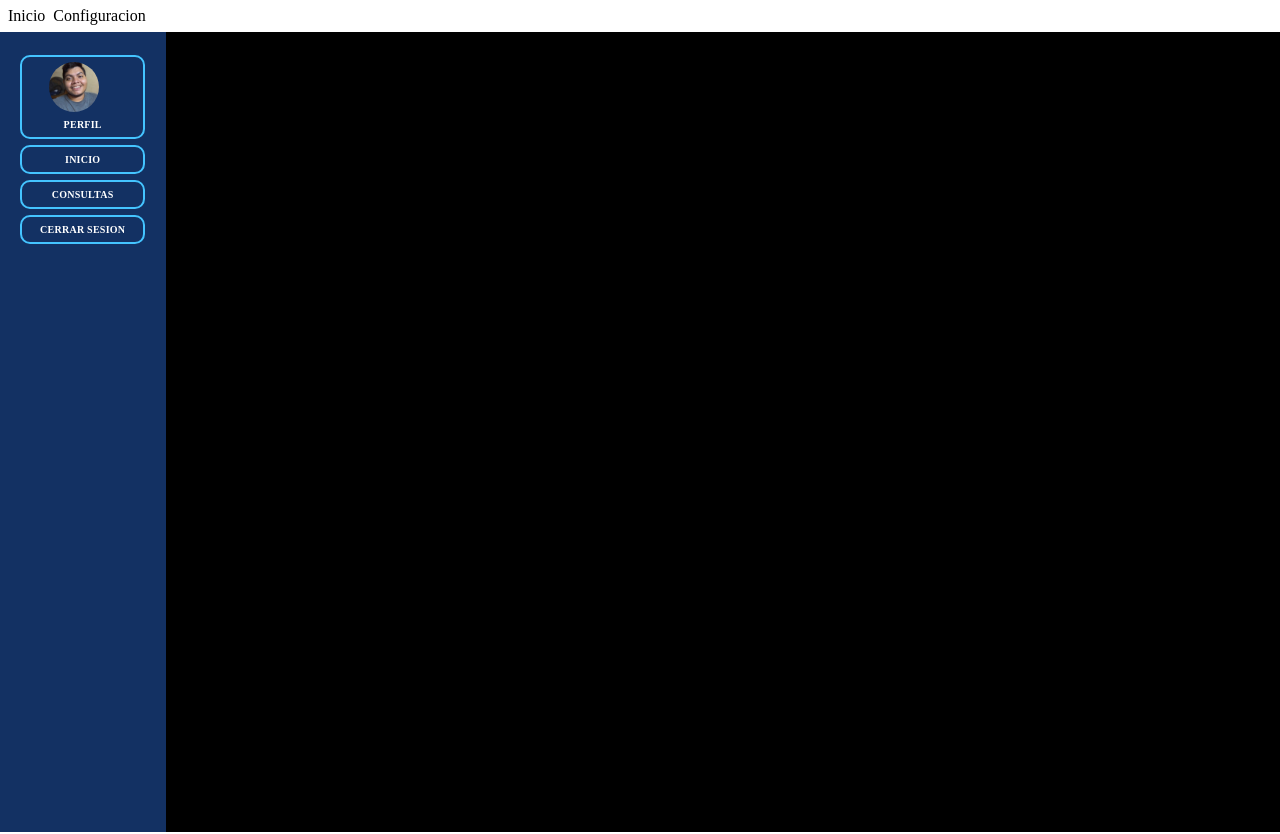
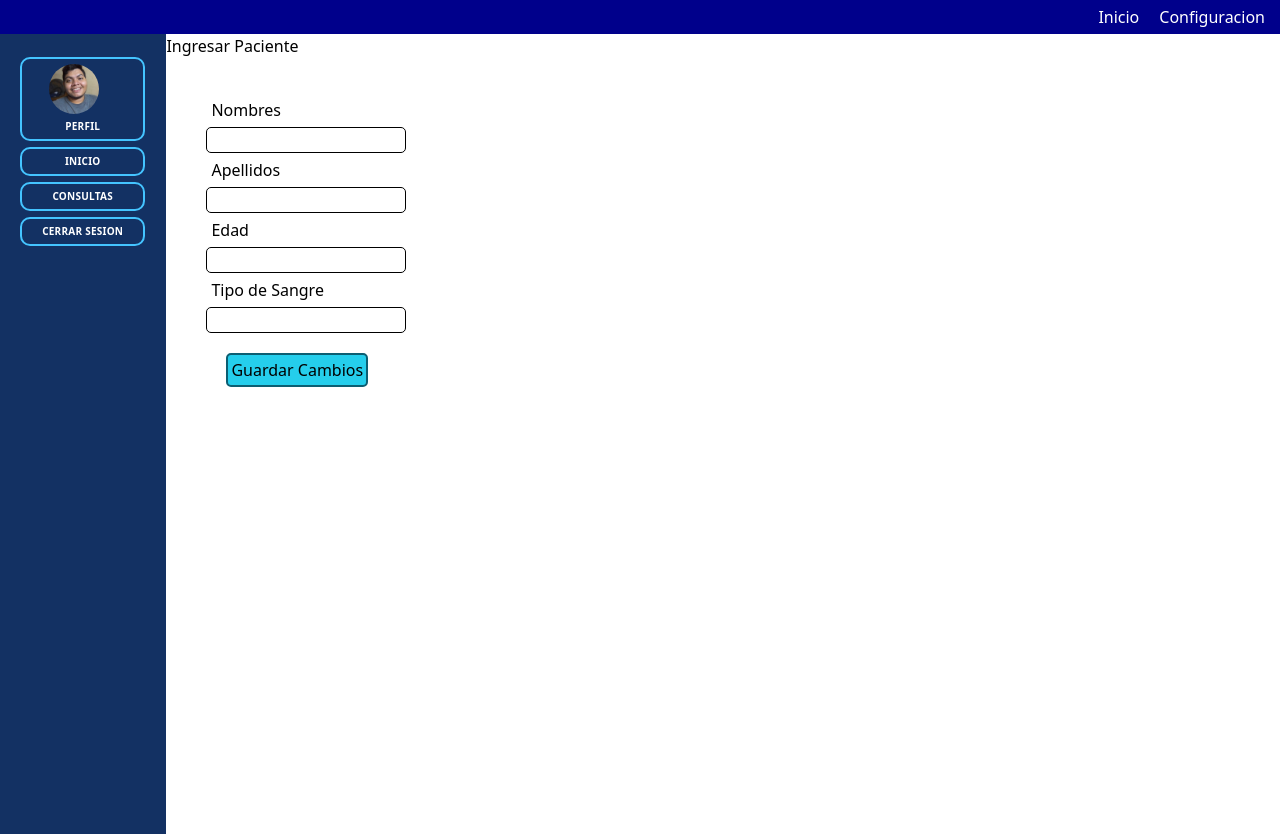
Before and after one commit to Xavybarcenas/vitfile_nextjs, a Next.js app: page /dashboard/perfil in a window 1280 px wide. Built offline with nearby package versions, Linux system fonts and the light colour scheme.

Commit message:
generando la interfaz

```diff
--- a/components/nav.js
+++ b/components/nav.js
@@ -1,13 +1,13 @@
 import Link from 'next/link'
-
+import styles from "../components/styles/nav.module.css";
 
 export default function nav() {
   return (
     <div>
-      <nav className="">
-        <ul className="flex item-stretch my-1 ">
-          <li className='block flex mx-2'><Link href="/dashboard"><a>Inicio</a></Link></li>
-          <li className='block flex'><Link href="#"><a>Configuracion</a></Link></li>
+      <nav className={styles.nav_container} >
+        <ul className={styles.ul}>
+          <li className={styles.li}><Link href="#"><a>Configuracion</a></Link></li>
+          <li className={styles.li}><Link href="/dashboard"><a>Inicio</a></Link></li>
         </ul>
       </nav>
     </div>
--- a/components/styles/layout.module.css
+++ b/components/styles/layout.module.css
@@ -1,5 +1,5 @@
 .container {
-  background-color: black;
+  background-color: white;
   width: 87%;
   height: 100vh;
   float: right;
--- /dev/null
+++ b/components/styles/nav.module.css
@@ -0,0 +1,25 @@
+.nav_container{
+    background-color: darkblue;
+
+}
+
+
+.li{
+    display: flex;
+    margin-right: 10px;
+    color: white;
+    padding: 5px;
+}
+
+.ul{
+    display: flex;
+    align-items: stretch;
+
+    flex-flow: row-reverse;
+}
+
+
+@media (prefers-color-scheme: light) {
+
+
+  }
--- a/pages/dashboard/perfil.js
+++ b/pages/dashboard/perfil.js
@@ -1,12 +1,45 @@
 import Head from "next/head";
 import Layout from "/components/Layout";
 import Link from "next/link";
+import styles from "/styles/dashboard/perfil.module.css";
 
 export default function Perfil() {
-  return (<div>
-    <Layout title="Perfil">
-      <h1>Este es el perfil</h1>
-    </Layout>
-  </div>);
-
+  return (
+    <div>
+      <Layout title="Perfil | Vitfile">
+        <h1>Ingresar Paciente</h1>
+        <div className={styles.form} id="perfil">
+          <form name="ingresar paciente">
+            <label className={styles.label}>
+              <span className={styles.span}>
+                Nombres
+              </span>
+              <input type="text" className={styles.input} />
+            </label>
+            <label className={styles.label}>
+              <span className={styles.span}>
+                Apellidos
+              </span>
+              <input type="text" className={styles.input} />
+            </label>
+            <label className={styles.label}>
+              <span className={styles.span}>
+                Edad
+              </span>
+              <input type="text" className={styles.input} />
+            </label>
+            <label className={styles.label}>
+              <span className={styles.span}>
+                Tipo de Sangre
+              </span>
+              <input type="text" className={styles.input} />
+            </label>
+            <button className={styles.button} formAction="perfil">
+              Guardar Cambios
+            </button>
+          </form>
+        </div>
+      </Layout>
+    </div>
+  );
 }
--- a/styles/dashboard/perfil.module.css
+++ b/styles/dashboard/perfil.module.css
@@ -0,0 +1,31 @@
+.form {
+  margin: 40px;
+  display: block;
+}
+
+.button {
+  padding: 3px;
+  margin: 20px;
+  background-color: #25ceec;
+  border: solid 2px #0c5e72;
+  border-radius: 5px;
+}
+
+.label {
+  color: black;
+  display: block;
+
+}
+
+.span {
+  display: block;
+  margin: 5px;
+}
+
+.input{
+    color: #5e5e5e;
+    background-color: white;
+    border: solid black 1px;
+    border-radius: 5px;
+    width: 200px;
+}
--- a/styles/globals.css
+++ b/styles/globals.css
@@ -7,7 +7,7 @@ html{
     padding: 0;
     margin: 0;
     box-sizing: border-box;
-    font-family: 'Libre Baskerville', serif;
+
 }
 
 
```
Also changed, not shown: components/styles/options.module.css (line endings or trailing spaces).
